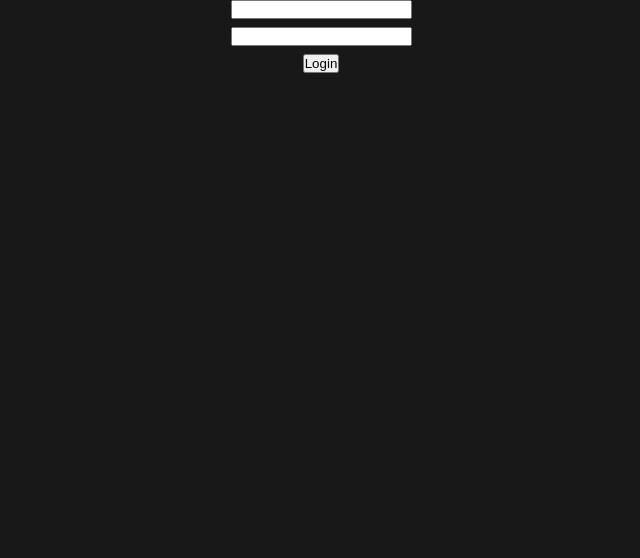
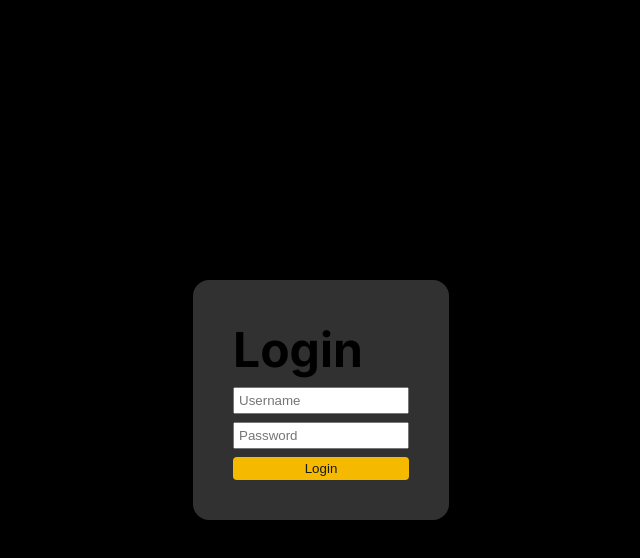
Before and after one commit to sxxxi/portfolio-revised, a Next.js app: page /auth/login in a window 1280 px wide. Shown: the top 558 px of the page, without its empty margins (319-959 px from the left). Built offline with nearby package versions, Linux system fonts and the light colour scheme.

Commit message:
update login page

```diff
--- /dev/null
+++ b/app/auth/login/Login.module.css
@@ -0,0 +1,34 @@
+.fullscreen {
+  height: 100vh;
+  display: flex;
+  flex-direction: column;
+  justify-content: center;
+  align-items: center;
+  background-color: black;
+}
+
+.form {
+  border-radius: var(--s);
+  background-color: rgb(49, 49, 49);
+  display: flex;
+  flex-direction: column;
+  padding: var(--xl);
+  width: 20vw;
+  gap: var(--xs)
+}
+
+.form input {
+  padding: var(--xxs)
+}
+
+.form input[type="button"] {
+  background-color: var(--primary);
+  color: var(--bg);
+  border: 0;
+  border-radius: var(--xxs);
+}
+
+.form input[type="button"]:hover {
+  background-color: var(--bg);
+  color: var(--primary);
+}
--- a/app/auth/login/page.tsx
+++ b/app/auth/login/page.tsx
@@ -1,7 +1,7 @@
 'use client';
-import { Center, VStack } from "@chakra-ui/react";
 import { useRouter } from "next/navigation";
 import { useState } from "react";
+import styles from './Login.module.css';
 
 export default function Login() {
   const [uname, setUname] = useState('');
@@ -24,11 +24,14 @@ export default function Login() {
     })
   }
 
-  return <Center>
-    <VStack>
-      <input type="text" value={uname} onChange={e => setUname(e.currentTarget.value)}/>
-      <input type="password" value={pass} onChange={e => setPass(e.currentTarget.value)}/>
-      <input type="button" value={'Login'} onClick={onLoginRequest} />
-    </VStack>
-  </Center>
+  return <>
+    <div className={`${styles.fullscreen}`}>
+      <div className={`${styles.form}`}>
+        <h2>Login</h2>
+        <input placeholder="Username" type="text" value={uname} onChange={e => setUname(e.currentTarget.value)}/>
+        <input placeholder="Password" type="password" value={pass} onChange={e => setPass(e.currentTarget.value)}/>
+        <input type="button" value={'Login'} onClick={onLoginRequest} />
+      </div>
+    </div>
+  </>
 }
--- a/app/globals.css
+++ b/app/globals.css
@@ -4,7 +4,7 @@
   --borderRadiusSmall: 8px;
 
 
-
+  --xxs:4px;
   --xs: 8px;
   --s: 16px;
   --m: 24px;
```
